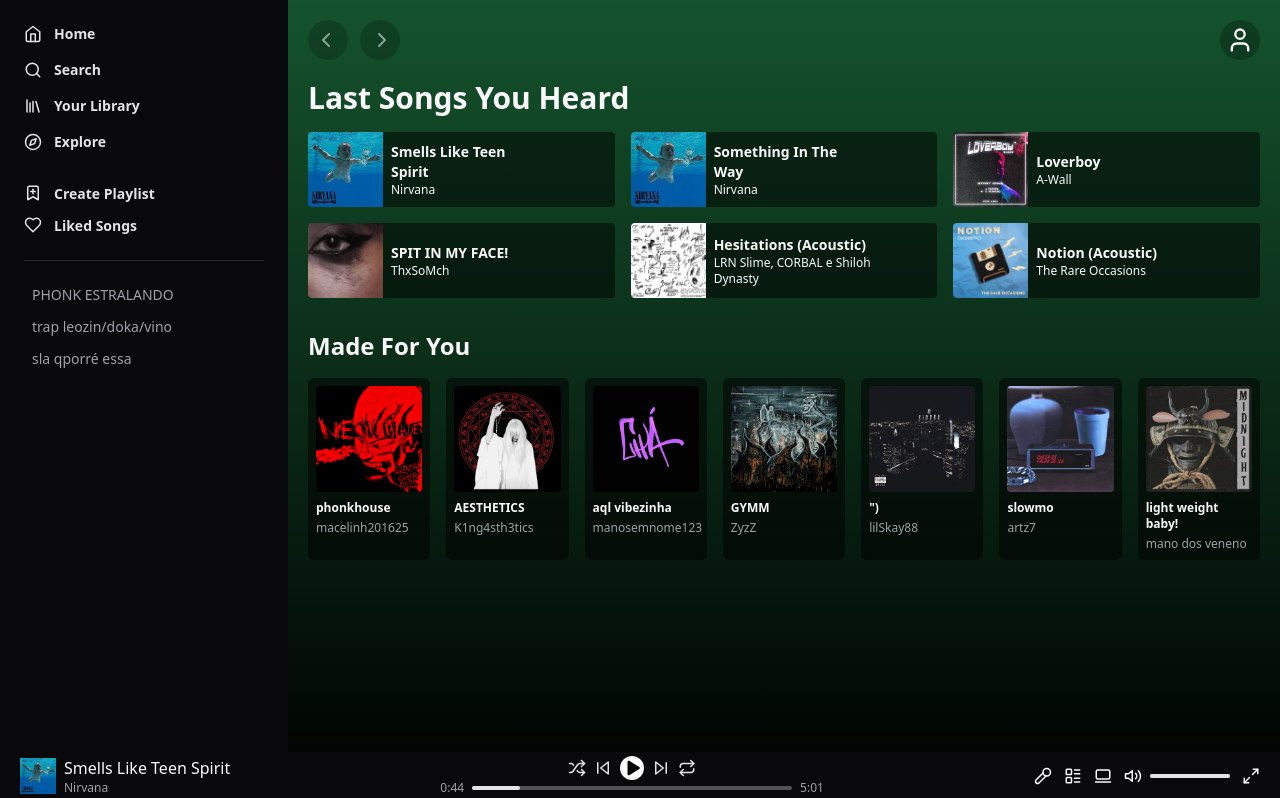
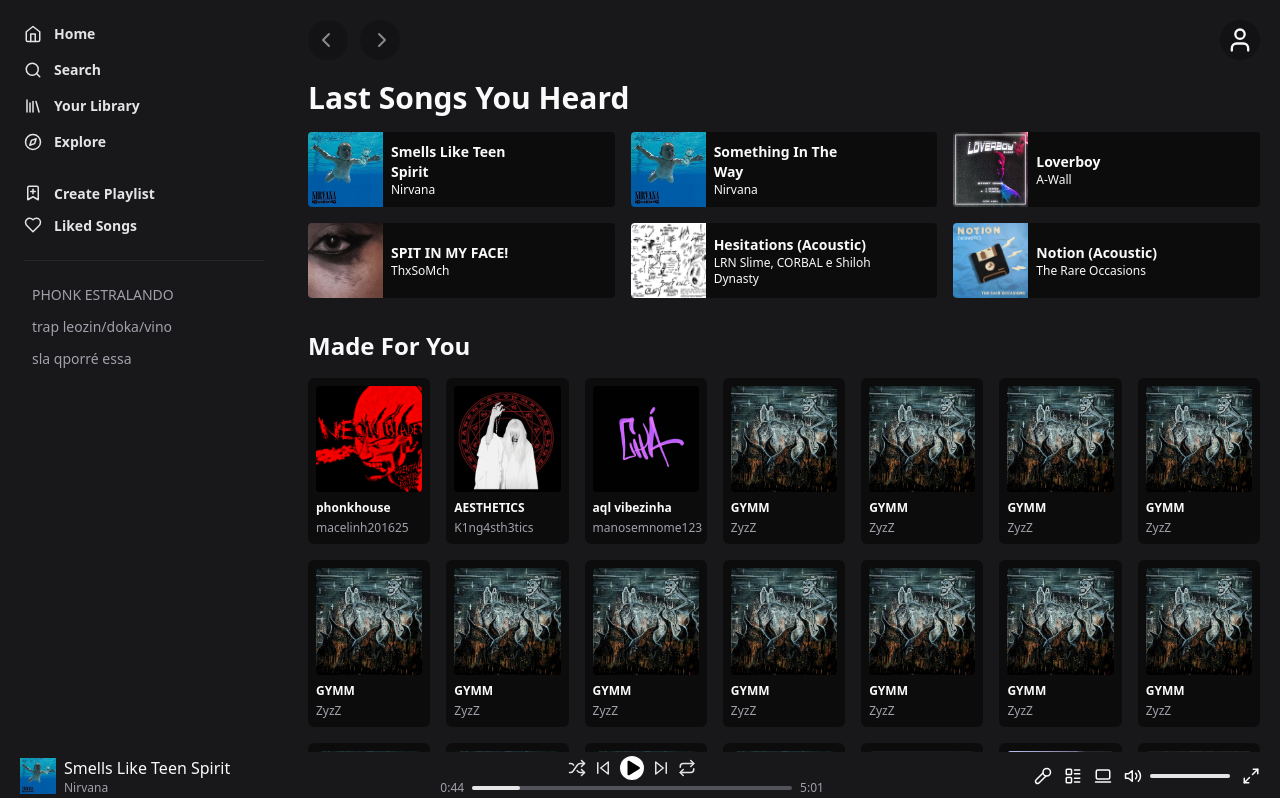
Before and after one commit to kevensouzz/ui-spotify, a Next.js app: page / in a window 1280 px wide. Shown: the top 798 px of the page. Built offline with nearby package versions, Linux system fonts and the light colour scheme.

Commit message:
add custom scrollbar and footer fixed

```diff
--- a/src/app/components/Footer.tsx
+++ b/src/app/components/Footer.tsx
@@ -5,8 +5,7 @@
 
 export default function Footer() {
   return (
-    <footer className="bg-zinc-950 px-5 py-1 flex items-center justify-between">
-
+    <footer className="bg-zinc-900 px-5 py-1 flex items-center justify-between fixed bottom-0 left-0 right-0">
       <div className="flex items-center gap-2">
         <Image src={"/nevermind.jpg"} alt="capa do album Nevermind de Nirvana" width={36} height={36} />
         <div className="flex flex-col">
@@ -20,7 +19,7 @@
           <Shuffle size={18} className="text-zinc-200" />
           <SkipBack size={18} className="text-zinc-200" />
           <button className="w-6 h-6 flex items-center justify-center rounded-full bg-white text-black">
-          <Play size={18} weight="fill" />
+            <Play size={18} weight="fill" />
           </button>
           <SkipForward size={18} className="text-zinc-200" />
           <Repeat size={18} className="text-zinc-200" />
--- a/src/app/components/Sidebar.tsx
+++ b/src/app/components/Sidebar.tsx
@@ -3,7 +3,7 @@
 
 export default function Sidebar() {
   return (
-    <aside className="w-72 bg-zinc-950 p-6">
+    <aside className="w-72 bg-zinc-900 p-6">
       <nav className="space-y-4">
         <a href="" className="flex items-center gap-3 text-sm font-semibold text-zinc-200">
           <HomeIcon size={18} />
--- /dev/null
+++ b/src/app/css/app.css
@@ -0,0 +1 @@
+body{-webkit-user-select:none;-moz-user-select:none;user-select:none}::-webkit-scrollbar{width:10px}::-webkit-scrollbar-track{background:#18181b}::-webkit-scrollbar-thumb{border-radius:5px;background:#09090b}/*# sourceMappingURL=app.css.map */
--- /dev/null
+++ b/src/app/css/app.scss
@@ -0,0 +1,16 @@
+body {
+  user-select: none;
+}
+
+::-webkit-scrollbar {
+  width: 10px;
+}
+
+::-webkit-scrollbar-track {
+  background: rgb(24, 24, 27);
+}
+
+::-webkit-scrollbar-thumb {
+  border-radius: 5px;
+  background: rgb(9, 9, 11);
+}
--- a/src/app/page.tsx
+++ b/src/app/page.tsx
@@ -4,10 +4,11 @@
 import Playlist from "./components/Playlist"
 import Header from "./components/Header"
 
+import "./css/app.css"
 
 export default function Home() {
   return (
-    <div className="bg-gradient-to-t from-black to-green-900 max-w-[1920px] mx-auto h-screen flex flex-col">
+    <div className="min-h-screen mx-auto flex flex-col">
       <div className="flex flex-1">
         <Sidebar />
 
@@ -27,10 +28,24 @@
 
           <h2 className="font-semibold text-2xl mt-8">Made For You</h2>
 
-          <div className="grid grid-cols-7 gap-4 mt-4">
+          <div className="grid grid-cols-7 gap-4 mt-4 mb-10">
             <Playlist image={"/neonblade.jpeg"} alt={"phonkhouse"} nome={"phonkhouse"} user={"macelinh201625"} />
             <Playlist image={"/afterdark.jpeg"} alt={"AESTHETICS"} nome={"AESTHETICS"} user={"K1ng4sth3tics"} />
             <Playlist image={"/cha.jpeg"} alt={"aql vibezinha"} nome={"aql vibezinha"} user={"manosemnome123"} />
+            <Playlist image={"/limbo.jpeg"} alt={"GYMMM"} nome={"GYMM"} user={"ZyzZ"} />
+            <Playlist image={"/limbo.jpeg"} alt={"GYMMM"} nome={"GYMM"} user={"ZyzZ"} />
+            <Playlist image={"/limbo.jpeg"} alt={"GYMMM"} nome={"GYMM"} user={"ZyzZ"} />
+            <Playlist image={"/limbo.jpeg"} alt={"GYMMM"} nome={"GYMM"} user={"ZyzZ"} />
+            <Playlist image={"/limbo.jpeg"} alt={"GYMMM"} nome={"GYMM"} user={"ZyzZ"} />
+            <Playlist image={"/limbo.jpeg"} alt={"GYMMM"} nome={"GYMM"} user={"ZyzZ"} />
+            <Playlist image={"/limbo.jpeg"} alt={"GYMMM"} nome={"GYMM"} user={"ZyzZ"} />
+            <Playlist image={"/limbo.jpeg"} alt={"GYMMM"} nome={"GYMM"} user={"ZyzZ"} />
+            <Playlist image={"/limbo.jpeg"} alt={"GYMMM"} nome={"GYMM"} user={"ZyzZ"} />
+            <Playlist image={"/limbo.jpeg"} alt={"GYMMM"} nome={"GYMM"} user={"ZyzZ"} />
+            <Playlist image={"/limbo.jpeg"} alt={"GYMMM"} nome={"GYMM"} user={"ZyzZ"} />
+            <Playlist image={"/limbo.jpeg"} alt={"GYMMM"} nome={"GYMM"} user={"ZyzZ"} />
+            <Playlist image={"/limbo.jpeg"} alt={"GYMMM"} nome={"GYMM"} user={"ZyzZ"} />
+            <Playlist image={"/limbo.jpeg"} alt={"GYMMM"} nome={"GYMM"} user={"ZyzZ"} />
             <Playlist image={"/limbo.jpeg"} alt={"GYMMM"} nome={"GYMM"} user={"ZyzZ"} />
             <Playlist image={"/bandoleiro.jpeg"} alt={"\")"} nome={"\")"} user={"lilSkay88"} />
             <Playlist image={"/chegadefalardeice.jpeg"} alt={"slowmo"} nome={"slowmo"} user={"artz7"} />
```
Also changed, not shown: 1 other file (tests, documents, lock files or other folders).
